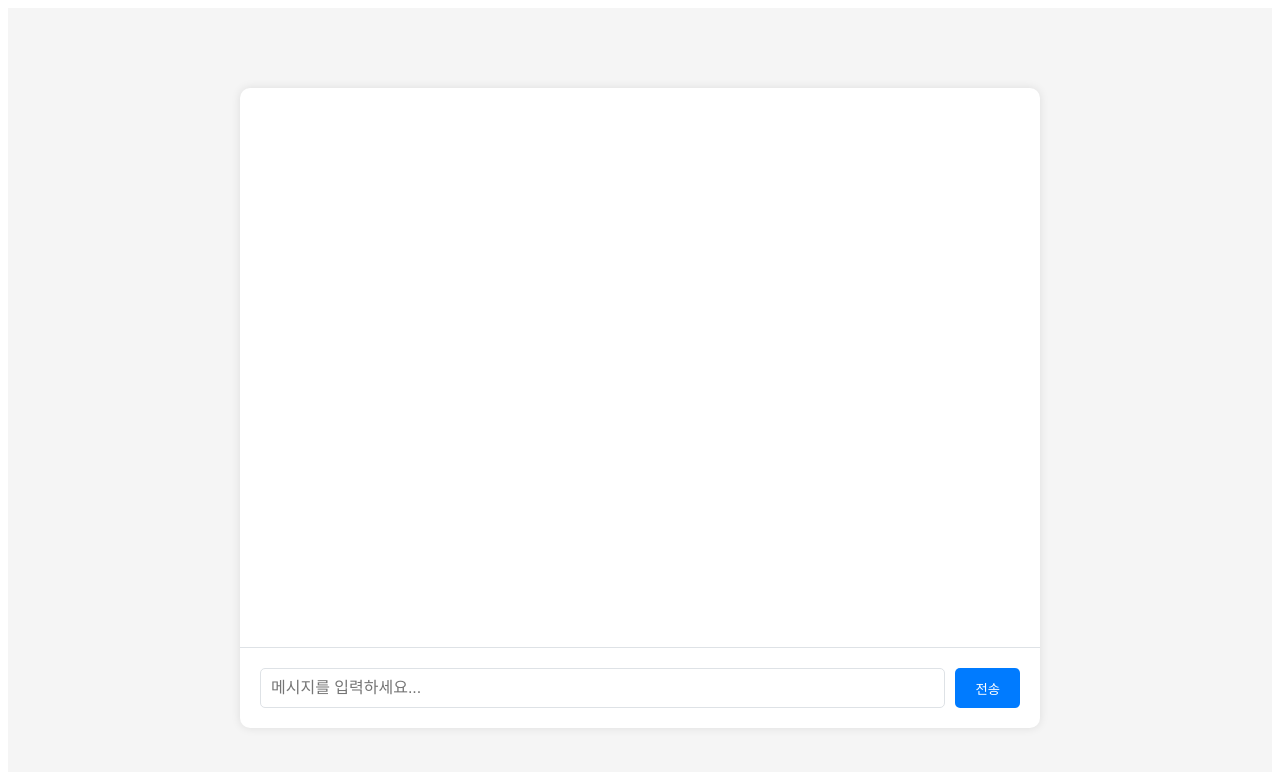
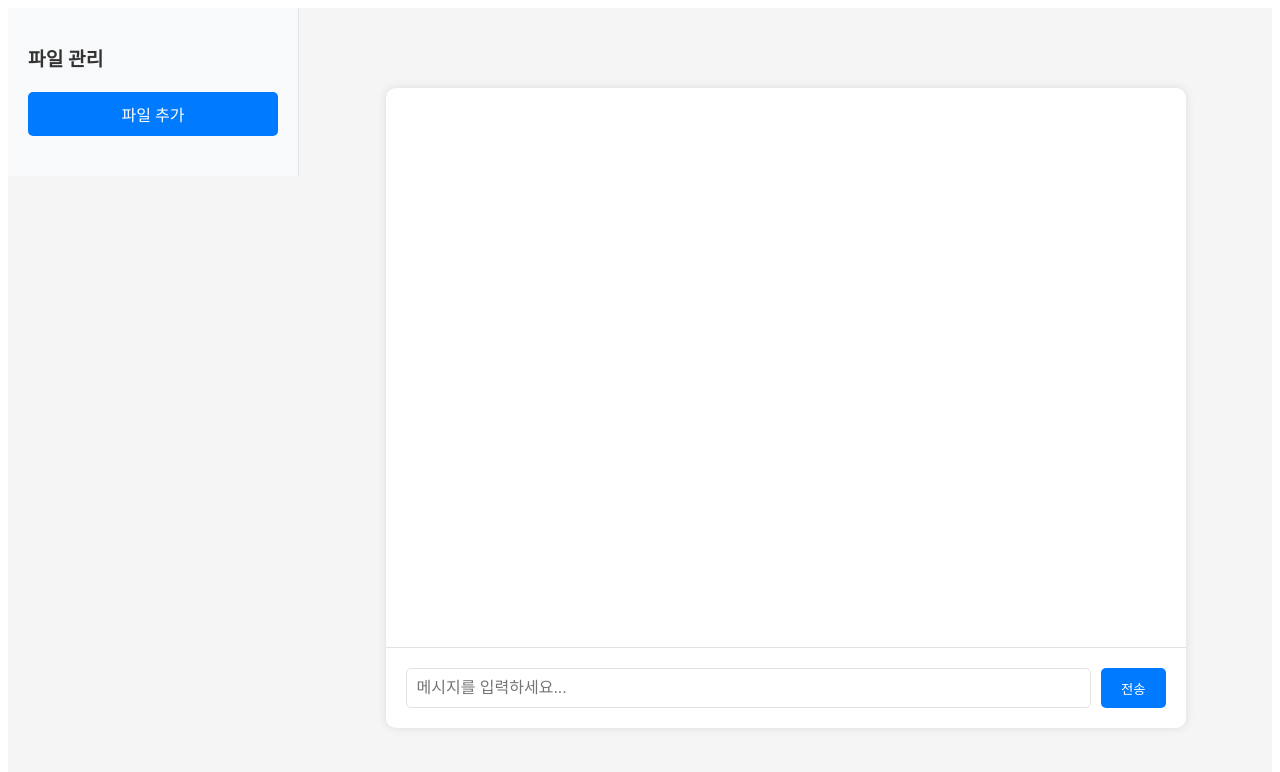
Before and after one commit to lpsfo/WebProject, a React (Create React App) app: page / in a window 1280 px wide. Shown: the top 772 px of the page. Built offline with nearby package versions, Linux system fonts and the light colour scheme.

Commit message:
사이드바의 파일 추가 항목

```diff
--- a/src/App.js
+++ b/src/App.js
@@ -1,19 +1,29 @@
-import React, { useState } from 'react';
+import React from 'react';
 import styled from 'styled-components';
 import ChatInterface from './components/ChatInterface';
+import FileSidebar from './components/FileSidebar';
 
 const AppContainer = styled.div`
   display: flex;
+  min-height: 100vh;
+  background-color: #f5f5f5;
+`;
+
+const MainContent = styled.div`
+  flex: 1;
+  display: flex;
   justify-content: center;
   align-items: center;
-  min-height: 100vh;
-  background-color: #f5f5f5;
+  padding: 20px;
 `;
 
 function App() {
   return (
     <AppContainer>
-      <ChatInterface />
+      <FileSidebar />
+      <MainContent>
+        <ChatInterface />
+      </MainContent>
     </AppContainer>
   );
 }
--- /dev/null
+++ b/src/components/FileSidebar.js
@@ -0,0 +1,140 @@
+import React, { useState, useEffect } from 'react';
+import styled from 'styled-components';
+
+const SidebarContainer = styled.div`
+  width: 250px;
+  height: 100%;
+  background-color: #f8f9fa;
+  border-right: 1px solid #dee2e6;
+  padding: 20px;
+  display: flex;
+  flex-direction: column;
+`;
+
+const Title = styled.h2`
+  font-size: 1.2rem;
+  margin-bottom: 20px;
+  color: #333;
+`;
+
+const FileInput = styled.input`
+  display: none;
+`;
+
+const UploadButton = styled.label`
+  background-color: #007bff;
+  color: white;
+  padding: 10px 15px;
+  border-radius: 5px;
+  cursor: pointer;
+  text-align: center;
+  margin-bottom: 20px;
+  &:hover {
+    background-color: #0056b3;
+  }
+`;
+
+const FileList = styled.div`
+  flex: 1;
+  overflow-y: auto;
+`;
+
+const FileItem = styled.div`
+  display: flex;
+  justify-content: space-between;
+  align-items: center;
+  padding: 10px;
+  border-bottom: 1px solid #dee2e6;
+  &:last-child {
+    border-bottom: none;
+  }
+`;
+
+const FileName = styled.span`
+  flex: 1;
+  margin-right: 10px;
+  white-space: nowrap;
+  overflow: hidden;
+  text-overflow: ellipsis;
+`;
+
+const DeleteButton = styled.button`
+  background-color: #dc3545;
+  color: white;
+  border: none;
+  border-radius: 3px;
+  padding: 5px 10px;
+  cursor: pointer;
+  &:hover {
+    background-color: #c82333;
+  }
+`;
+
+function FileSidebar() {
+  const [files, setFiles] = useState([]);
+
+  useEffect(() => {
+    // 로컬 스토리지에서 파일 목록 불러오기
+    const savedFiles = JSON.parse(localStorage.getItem('files') || '[]');
+    setFiles(savedFiles);
+  }, []);
+
+  const handleFileUpload = (event) => {
+    const newFiles = Array.from(event.target.files);
+    const updatedFiles = [...files, ...newFiles.map(file => ({
+      name: file.name,
+      type: file.type,
+      size: file.size,
+      lastModified: file.lastModified
+    }))];
+
+    setFiles(updatedFiles);
+    localStorage.setItem('files', JSON.stringify(updatedFiles));
+  };
+
+  const handleFileDelete = (index) => {
+    const updatedFiles = files.filter((_, i) => i !== index);
+    setFiles(updatedFiles);
+    localStorage.setItem('files', JSON.stringify(updatedFiles));
+  };
+
+  const formatFileSize = (bytes) => {
+    if (bytes === 0) return '0 Bytes';
+    const k = 1024;
+    const sizes = ['Bytes', 'KB', 'MB', 'GB'];
+    const i = Math.floor(Math.log(bytes) / Math.log(k));
+    return parseFloat((bytes / Math.pow(k, i)).toFixed(2)) + ' ' + sizes[i];
+  };
+
+  return (
+    <SidebarContainer>
+      <Title>파일 관리</Title>
+      <FileInput
+        type="file"
+        id="file-upload"
+        multiple
+        accept=".txt,.pdf,.doc,.docx,.xls,.xlsx,.ppt,.pptx"
+        onChange={handleFileUpload}
+      />
+      <UploadButton htmlFor="file-upload">
+        파일 추가
+      </UploadButton>
+      <FileList>
+        {files.map((file, index) => (
+          <FileItem key={index}>
+            <FileName title={file.name}>
+              {file.name}
+              <br />
+              <small>{formatFileSize(file.size)}</small>
+            </FileName>
+            <DeleteButton onClick={() => handleFileDelete(index)}>
+              삭제
+            </DeleteButton>
+          </FileItem>
+        ))}
+      </FileList>
+    </SidebarContainer>
+  );
+}
+
+export default FileSidebar;
```
